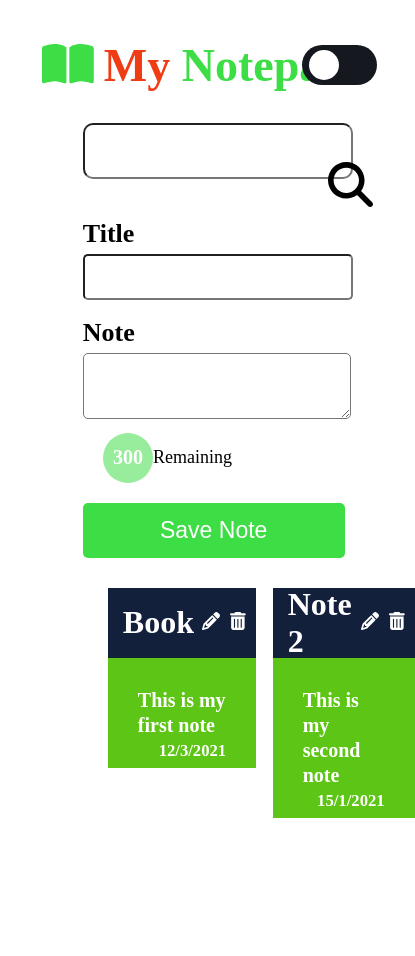
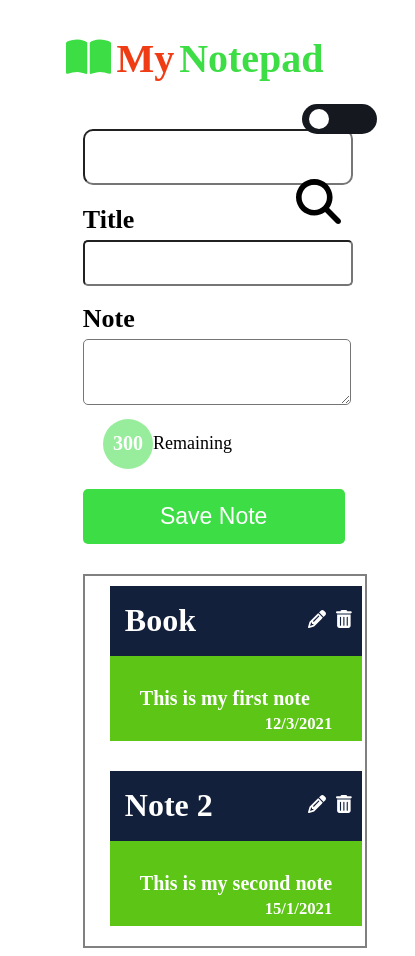
Before and after one commit to Darab-gif/React_Notepad, a React (Create React App) app: page / in a window 390 px wide. Shown: the whole page, 415 px wide, since content can reach past the window. Before the commit the page ends 846 px from the top, so only its background shows below. Built offline with nearby package versions, Linux system fonts and the light colour scheme.

Commit message:
Updated the responsiveness of the app

```diff
--- a/src/App.css
+++ b/src/App.css
@@ -52,3 +52,27 @@
   top: -4px;
   left: 30px;
 }
+
+@media (max-width: 480px) {
+  .toggle {
+    -webkit-appearance: none;
+    appearance: none;
+    height: 30px;
+    width: 75px;
+    top: 12%;
+  }
+  .toggle::after {
+    content: "";
+    position: absolute;
+    height: 20px;
+    width: 20px;
+    top: 5px;
+    left: 7px;
+  }
+  .dark-mode .toggle::after {
+    background-color: transparent;
+    box-shadow: 5px 5px #15181f;
+    top: -2px;
+    left: 36px;
+  }
+}
--- a/src/Note_Component/AddNote.css
+++ b/src/Note_Component/AddNote.css
@@ -71,7 +71,7 @@
 
 .note-body button:hover {
   background: #3dde4544;
-  color: #ffffff33;
+  color: #ffffff;
 }
 
 .note-foot {
@@ -97,3 +97,19 @@
   justify-items: center;
   align-items: center;
 }
+
+@media (max-width: 480px) {
+  .note-body {
+    display: flexbox;
+    justify-items: center;
+    margin-top: 20px;
+  }
+  .note-foot {
+    display: flex;
+    justify-content: space-between;
+    align-items: center;
+    margin-top: 10px;
+    float: right;
+    font-size: 18px;
+  }
+}
--- a/src/Note_Component/Header.css
+++ b/src/Note_Component/Header.css
@@ -16,3 +16,17 @@
 .header-head span {
   margin-left: -10px;
 }
+
+@media (max-width: 480px) {
+  .header-body {
+    display: flex;
+    justify-content: center;
+  }
+  .header-head {
+    font-size: 40px;
+    font-family: "Times New Roman", Times, serif;
+  }
+  .header-head strong {
+    margin: 5px;
+  }
+}
--- a/src/Note_Component/Note.css
+++ b/src/Note_Component/Note.css
@@ -50,3 +50,9 @@
   display: flex;
   float: right;
 }
+
+@media (max-width: 480px) {
+  .notelist-item {
+    margin-top: 10px;
+  }
+}
--- a/src/Note_Component/Notelist.css
+++ b/src/Note_Component/Notelist.css
@@ -1,7 +1,19 @@
 .notelist-body {
   display: grid;
   grid-template-columns: repeat(2, 1fr);
-  width: 70%;
+
   margin-left: 20%;
   margin-top: 30px;
+  overflow: hidden;
+  max-height: 400px;
+  width: 75%;
+  overflow-y: scroll;
+  border: 2px solid gray;
 }
+
+@media (max-width: 480px) {
+  .notelist-body {
+    display: flex;
+    flex-direction: column;
+  }
+}
--- a/src/Note_Component/Search.css
+++ b/src/Note_Component/Search.css
@@ -24,3 +24,15 @@
   top: 19%;
   font-weight: 100;
 }
+
+@media (max-width: 480px) {
+  .search {
+    display: flexbox;
+    justify-content: center;
+    margin-top: 20px;
+  }
+  .search span {
+    left: 76%;
+    top: 21%;
+  }
+}
```
